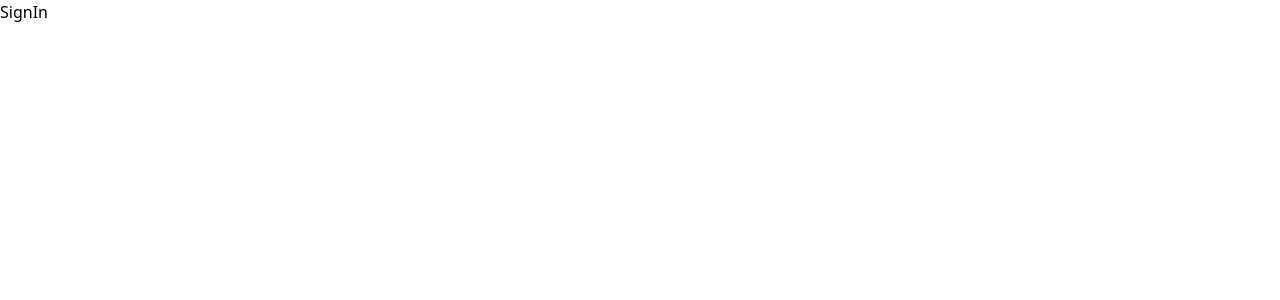
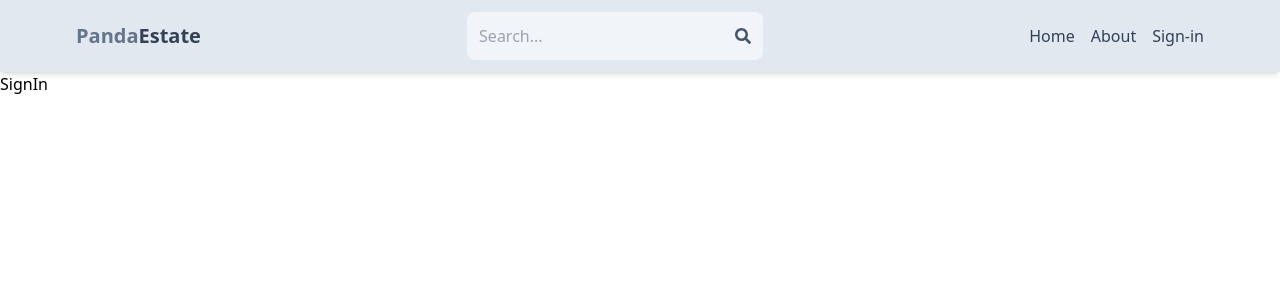
Before and after one commit to pratikashpanda/mern-estate-client, a React (Vite) app: page /sign-in in a window 1280 px wide. Shown: the top 300 px of the page. Built offline with nearby package versions, Linux system fonts and the light colour scheme.

Commit message:
create header component

```diff
--- a/package.json
+++ b/package.json
@@ -12,6 +12,7 @@
   "dependencies": {
     "react": "^18.2.0",
     "react-dom": "^18.2.0",
+    "react-icons": "^4.12.0",
     "react-router-dom": "^6.20.1"
   },
   "devDependencies": {
--- a/src/App.jsx
+++ b/src/App.jsx
@@ -4,10 +4,12 @@
 import Profile from './pages/Profile';
 import About from './pages/About';
 import SignUp from './pages/SignUp';
+import Header from './components/Header';
 
 const App = () => {
   return (
     <BrowserRouter>
+    <Header/>
       <Routes>
         <Route path="/" element={<Home />} />
         <Route path="/sign-in" element={<SignIn />} />
--- /dev/null
+++ b/src/components/Header.jsx
@@ -0,0 +1,42 @@
+import { FaSearch } from "react-icons/fa";
+import { Link } from "react-router-dom";
+
+const Header = () => {
+  return (
+    <header className="bg-slate-200 shadow-md">
+      <div className="flex justify-between items-center max-w-6xl mx-auto p-3">
+        <Link to={"/"}>
+          <h1 className="font-bold text-sm sm:text-xl flex flex-wrap">
+            <span className="text-slate-500">Panda</span>
+            <span className="text-slate-700">Estate</span>
+          </h1>
+        </Link>
+        <form className="bg-slate-100 p-3 rounded-lg flex items-center">
+          <input
+            type="text"
+            placeholder="Search..."
+            className="bg-transparent focus:outline-none w-24 sm:w-64"
+          />
+          <FaSearch className="text-slate-600" />
+        </form>
+        <ul className="flex gap-4">
+          <Link to={"/"}>
+            <li className="hidden sm:inline text-slate-700 hover:underline">
+              Home
+            </li>
+          </Link>
+          <Link to={"/about"}>
+            <li className="hidden sm:inline text-slate-700 hover:underline">
+              About
+            </li>
+          </Link>
+          <Link to={"/sign-in"}>
+            <li className="text-slate-700 hover:underline">Sign-in</li>
+          </Link>
+        </ul>
+      </div>
+    </header>
+  );
+};
+
+export default Header;
```
Also changed, not shown: 1 other file (tests, documents, lock files or other folders).
